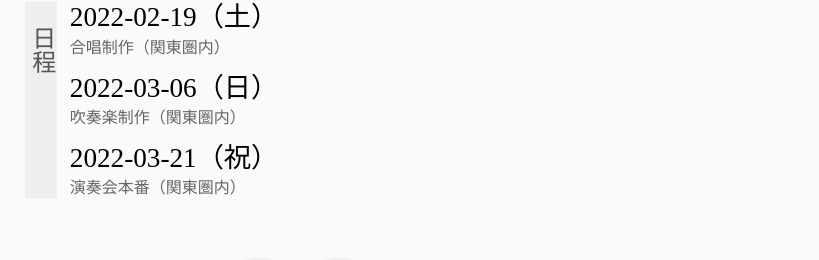
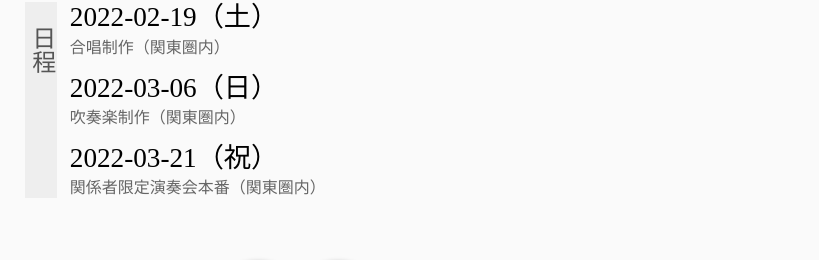
Before and after one commit to hashedhyphen/tsubasa-music, a Next.js app: page / in a window 1280 px wide. Shown: the part 1398-1658 px from the top of the page, without its empty margins (231-1050 px from the left). Built offline with nearby package versions, Linux system fonts and the light colour scheme; grey boxes are pictures that could not be loaded.

Commit message:
Note more precisely

```diff
--- a/components/ScheduleList.tsx
+++ b/components/ScheduleList.tsx
@@ -30,7 +30,7 @@ export function ScheduleList() {
       </Schedule>
       <Schedule>
         <Date>2022-03-21（祝）</Date>
-        <Note>演奏会本番（関東圏内）</Note>
+        <Note>関係者限定演奏会本番（関東圏内）</Note>
       </Schedule>
     </ul>
   )
```
